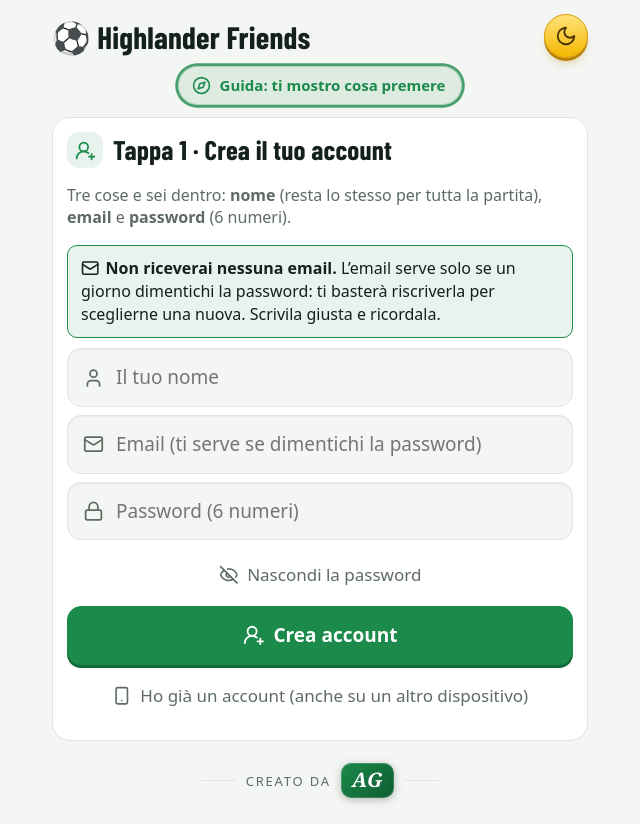
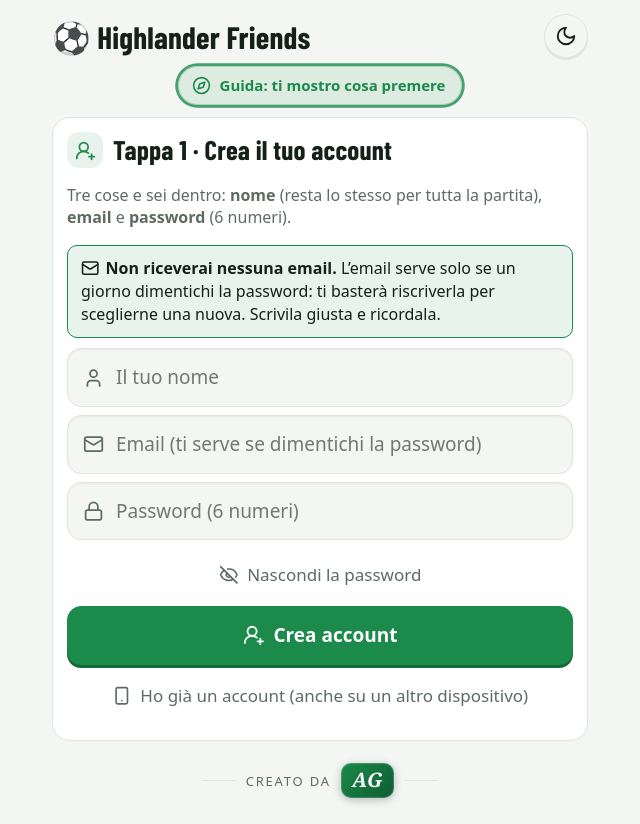
Before and after one commit to ultimo26/highlander, a plain HTML site: page index.html in a window 1280 px wide. Shown: the whole page, without its empty margins (320-960 px from the left). Drawn offline with nearby package versions, Linux system fonts and the light colour scheme.

Commit message:
Add files via upload

```diff
--- a/index.html
+++ b/index.html
@@ -99,8 +99,9 @@ h1{font:700 31px/1 var(--hf);letter-spacing:.2px;margin:0}
 h2{font:700 24px/1.1 var(--hf);letter-spacing:.2px;margin:0 0 10px}
 .big h2{font-size:27px}.bx h2{font-size:26px}
 .hd{padding:2px 0 8px}
-#thm{display:grid;place-items:center;color:#4a3300;background:linear-gradient(180deg,#ffe27a,#f5b800);border-color:#d99a00;box-shadow:0 3px 0 #b87f00,0 8px 12px -6px rgba(184,127,0,.6)}
-#thm:hover{border-color:#b87f00}#thm:active{transform:translateY(3px);box-shadow:0 0 0 #b87f00}
+#thm{display:grid;place-items:center;color:var(--tx);background:var(--bg)}
+#thm[data-i="sun"]{color:#4a3300;background:linear-gradient(180deg,#ffe27a,#f5b800);border-color:#d99a00;box-shadow:0 3px 0 #b87f00,0 8px 12px -6px rgba(184,127,0,.6)}
+#thm[data-i="sun"]:hover{border-color:#b87f00}#thm[data-i="sun"]:active{transform:translateY(3px);box-shadow:0 0 0 #b87f00}
 #thm svg{width:22px;height:22px}
 /* pulsanti */
 button,input,textarea{border-width:1.5px;border-radius:14px}
@@ -672,7 +673,7 @@ addEventListener('hashchange',()=>{if(location.hash.indexOf('#jg')===0&&joinCode
 
 /* ================= tema ================= */
 const isDark=()=>{const t=document.documentElement.dataset.theme;return t?t==='dark':matchMedia('(prefers-color-scheme: dark)').matches};
-function paintTheme(){const b=document.getElementById('thm');b.innerHTML=ic(isDark()?'sun':'moon');b.title=isDark()?'Passa al tema chiaro':'Passa al tema scuro'}
+function paintTheme(){const b=document.getElementById('thm');b.innerHTML=ic(isDark()?'sun':'moon');b.dataset.i=isDark()?'sun':'moon';b.title=isDark()?'Passa al tema chiaro':'Passa al tema scuro'}
 {const t=lget('uitheme');if(t)document.documentElement.dataset.theme=t}
 document.getElementById('thm').addEventListener('click',()=>{const d=!isDark();document.documentElement.dataset.theme=d?'dark':'light';lset('uitheme',d?'dark':'light');paintTheme()});
 paintTheme();
```
